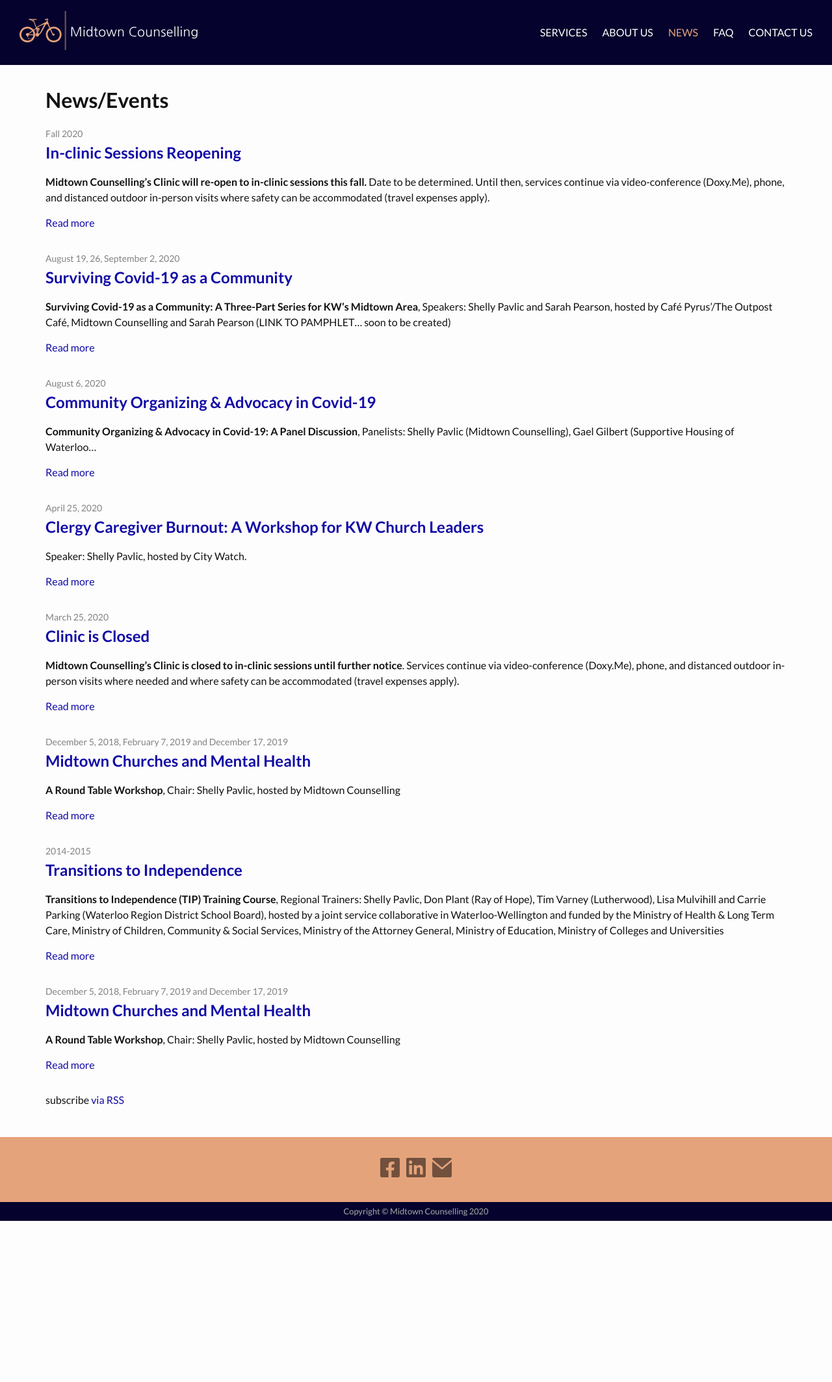
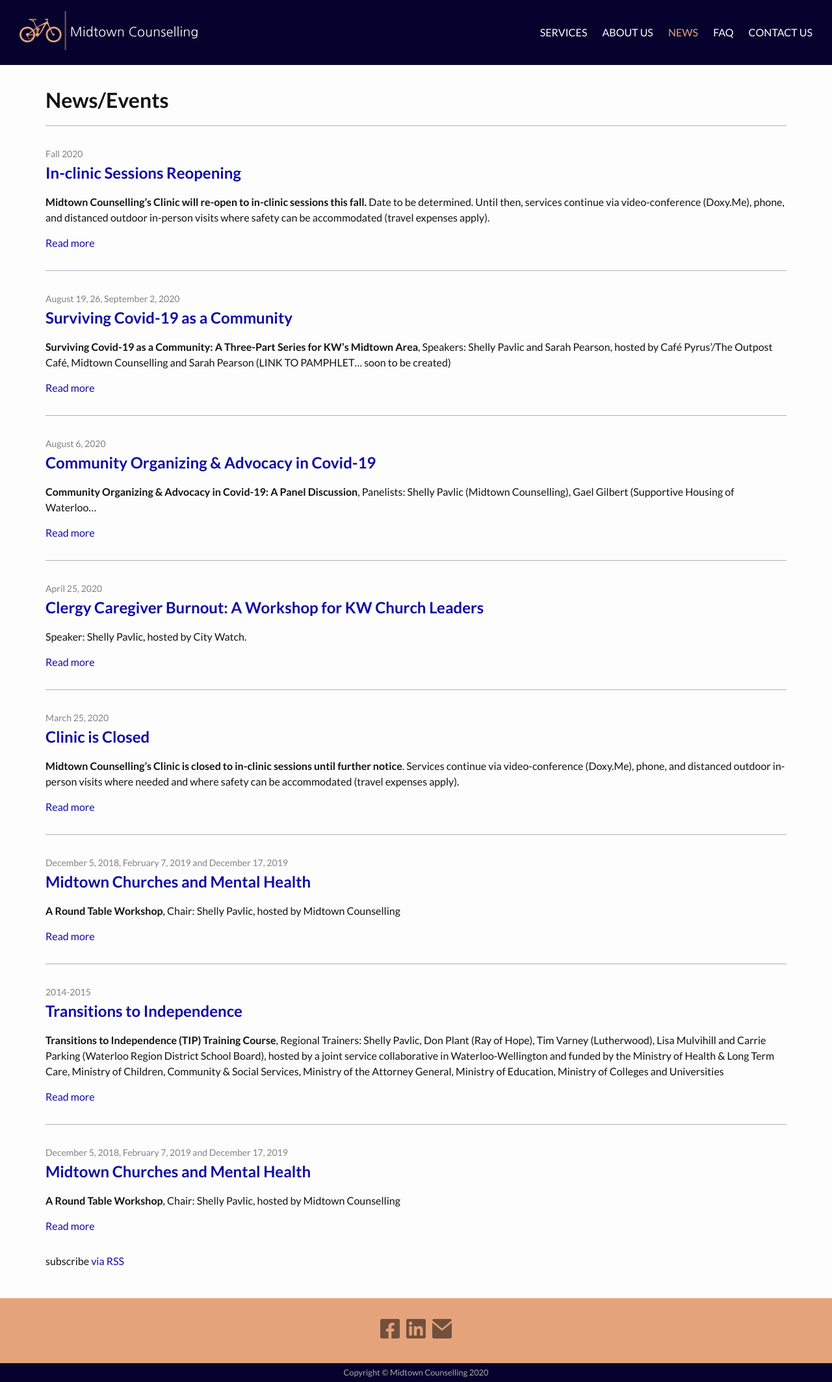
Before and after one commit to jonathanhines/midtown, a Jekyll site: the page built from news.markdown, in a window 1280 px wide. Shown: the whole page at 65% size. Built offline with Jekyll 4.4.1, drawn with Linux system fonts in a browser that asks for light colours; before the commit the page ends 1879 px from its top, so only the background shows below that.

Commit message:
Updated the contact page wording to describe the available bookings section. Added some styling for the posts list.

```diff
--- a/_includes/partials/available.html
+++ b/_includes/partials/available.html
@@ -1,6 +1,4 @@
 <script src="https://code.jquery.com/jquery-3.5.1.min.js"></script>
 <script src="/assets/js/available.js"></script>
 
-<h3>Availability</h3>
-
 <table id="available-table"></table>
--- a/_sass/site.scss
+++ b/_sass/site.scss
@@ -472,3 +472,10 @@
     font-weight: 400;
     font-style: italic;
 }
+
+.post-list {
+    > li {
+        border-top: solid 1px $divider-color;
+        padding-top: $spacing-unit;
+    }
+}
--- a/contact.markdown
+++ b/contact.markdown
@@ -31,4 +31,8 @@
 </div>
 </div>
 
+### Available Times This Week
+
+This is a list of the available times this week. To book an appointment, [send us an email](mailto:info@midtowncounselling.ca), [call](tel:2263133335) or [text](sms:2263133335).
+
 {% include partials/available.html %}
```
